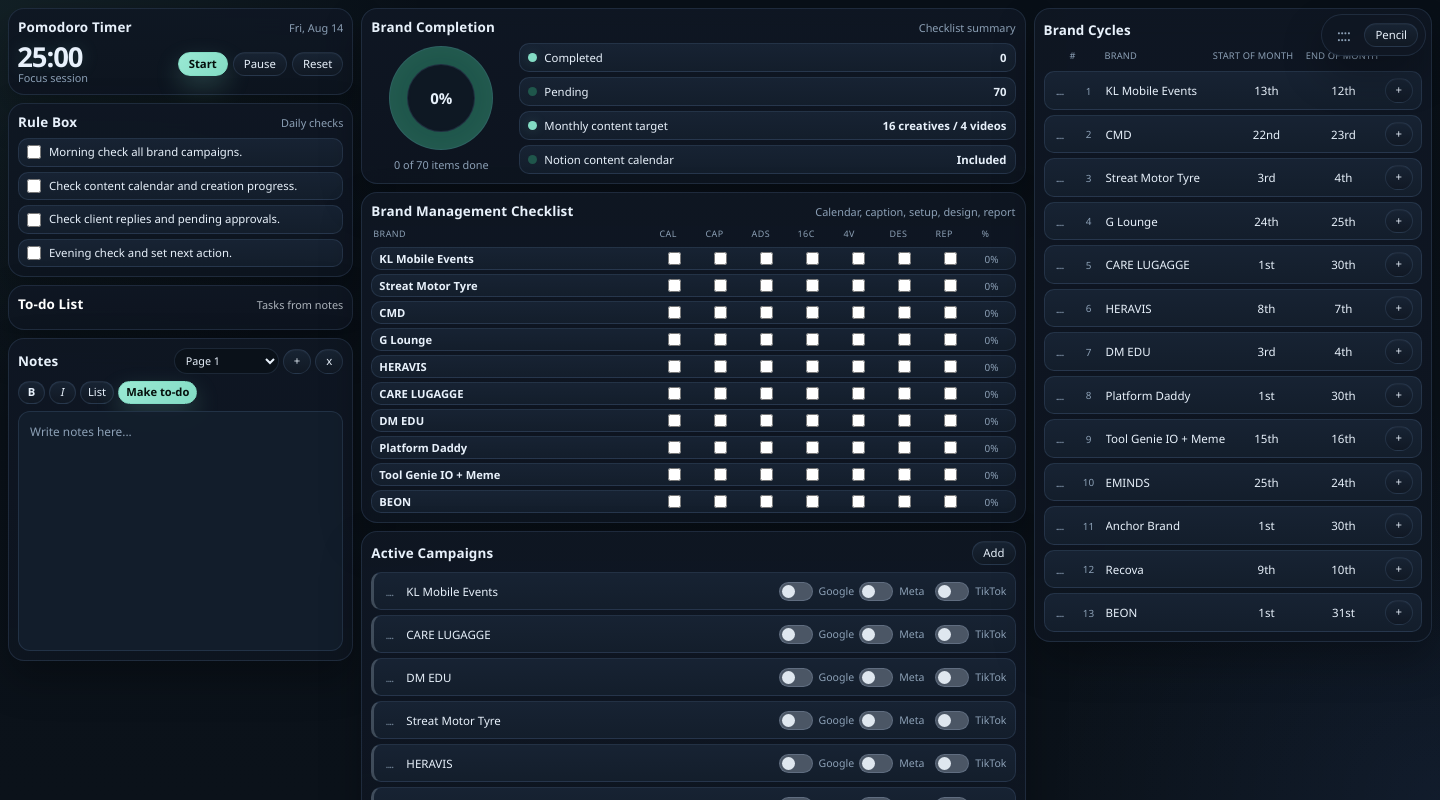
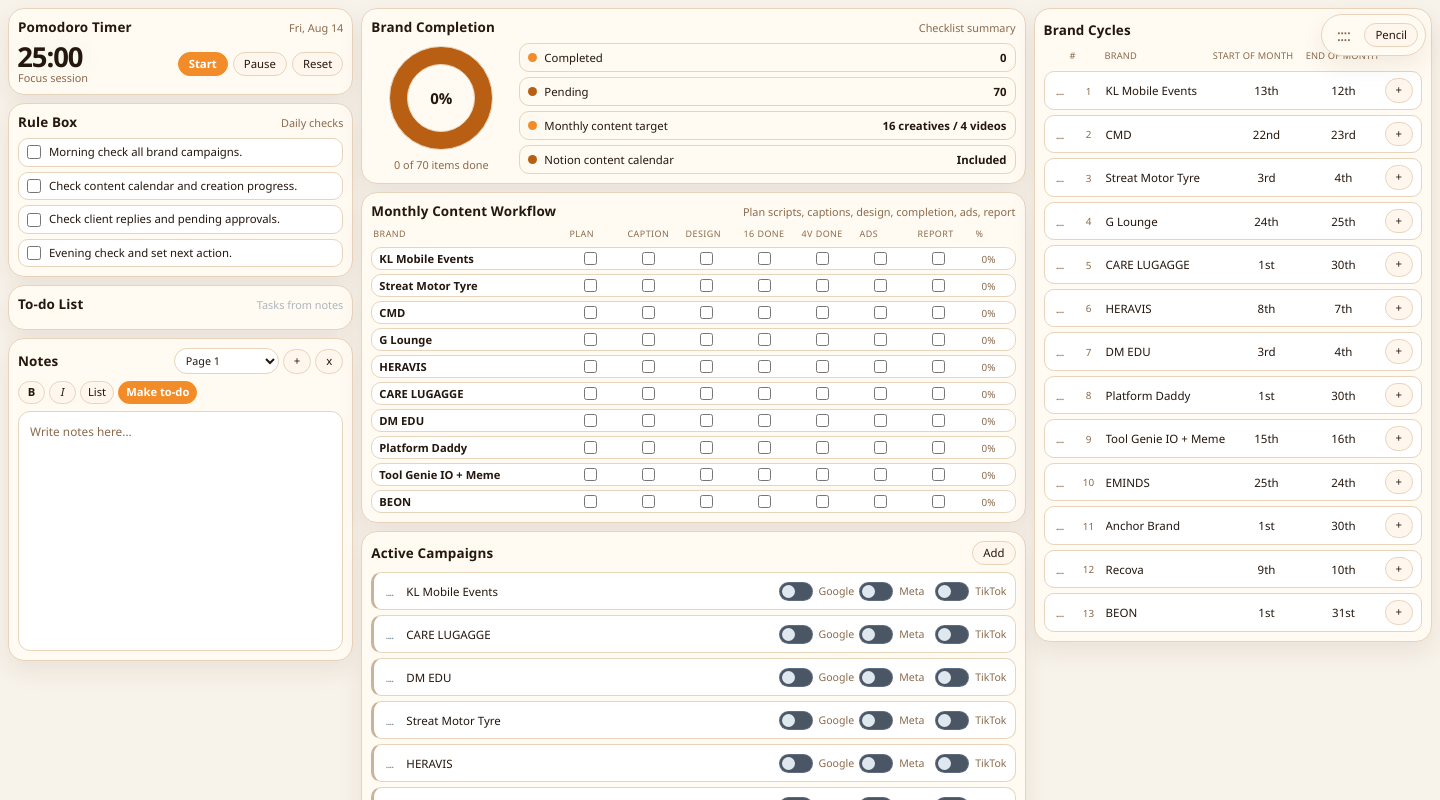
Before and after one commit to amaan1954/Command-Center, an Electron app: page index.html in a window 1440 px wide. Drawn offline with Linux system fonts and the light colour scheme; no server answers.

Commit message:
Refine content workflow UI theme

```diff
--- a/api/_gemini.js
+++ b/api/_gemini.js
@@ -24,7 +24,7 @@
 - To-do List: add, complete, reopen, delete tasks.
 - Active Campaigns: switch Google, Meta, or TikTok on/off per brand.
 - Brand Cycles: set start/end dates and add or replace brand notes.
-- Brand Checklist: set contentCalendar, caption, campaignSetup, creatives16, videos4, designerCoordination, report.
+- Brand Checklist workflow: set contentCalendar, caption, designerCoordination, creatives16, videos4, campaignSetup, report.
 - Rule Box: mark daily rules done/pending.
 - Pomodoro: start, pause, reset.
 - Notes: create note pages.
@@ -52,7 +52,7 @@
 - Use closest brand match from the dashboard instead of rejecting obvious typos.
 - If every platform is off, the campaign is inactive/grey. If any platform is on, the campaign row becomes active/green.
 - A brand cycle note is private operational scratch context for that brand.
-- Brand checklist items mean: CAL content calendar, CAP caption, ADS campaign setup, 16C sixteen creatives, 4V four videos, DES designer coordination, REP report.
+- Brand checklist items mean: contentCalendar is the content calendar plus all 16 creative ideas and 4 video scripts, caption is captions for all planned posts, designerCoordination means handed to designer/editor, creatives16 means all 16 creatives completed, videos4 means all 4 videos completed, campaignSetup means ad/campaign setup completed if needed, report means month-end report completed.
 
 When Amaan asks for a change, return actions and also reply naturally.
 When he asks a normal question, answer naturally even if no action is needed.
--- a/index.html
+++ b/index.html
@@ -1100,7 +1100,7 @@
 
     .checklist-head {
       display: grid;
-      grid-template-columns: 1.18fr repeat(7, 42px) 32px;
+      grid-template-columns: 1.18fr repeat(7, minmax(54px, 0.22fr)) 38px;
       gap: 4px;
       padding: 0 2px;
       color: var(--muted);
@@ -1111,7 +1111,7 @@
 
     .brand-row {
       display: grid;
-      grid-template-columns: 1.18fr repeat(7, 42px) 32px;
+      grid-template-columns: 1.18fr repeat(7, minmax(54px, 0.22fr)) 38px;
       gap: 4px;
       align-items: center;
       min-height: 0;
@@ -1161,6 +1161,12 @@
       transition: transform 160ms ease;
     }
 
+    .check-cell {
+      display: grid;
+      place-items: center;
+      min-width: 0;
+    }
+
     .brand-row input[type="checkbox"]:checked,
     .todo-item input[type="checkbox"]:checked {
       transform: scale(1.07);
@@ -1239,6 +1245,208 @@
     .small-note {
       color: var(--muted);
       font-size: 0.7rem;
+    }
+
+    /* Orange paper theme */
+    :root {
+      --bg: #f7f2ea;
+      --panel: #fffaf2;
+      --panel-soft: #fff3df;
+      --line: #e8d4bb;
+      --line-strong: #f28c28;
+      --text: #24170e;
+      --muted: #8a6b4d;
+      --accent: #f28c28;
+      --accent-deep: #b85f13;
+      --shadow: 0 10px 24px rgba(86, 52, 20, 0.08);
+    }
+
+    html,
+    body {
+      color: var(--text);
+      background: var(--bg);
+    }
+
+    .panel,
+    .mini-panel,
+    .todo-panel,
+    .ai-desk,
+    .ai-desk-shell,
+    .ai-chat-sidebar {
+      background: var(--panel);
+      border-color: var(--line);
+      box-shadow: var(--shadow);
+      backdrop-filter: none;
+    }
+
+    .panel:hover,
+    .mini-panel:hover,
+    .todo-panel:hover,
+    .ai-desk:hover {
+      border-color: #e7a55f;
+      box-shadow: 0 12px 28px rgba(86, 52, 20, 0.1);
+    }
+
+    .todo-panel .panel-title,
+    .panel-title,
+    .time,
+    .brand-name,
+    .ai-message-content strong {
+      color: var(--text);
+    }
+
+    .panel-meta,
+    .tiny,
+    .sub,
+    .progress-pill,
+    .ai-message-label,
+    .ai-chat-preview {
+      color: var(--muted);
+    }
+
+    button,
+    .ai-desk .primary {
+      background: #fff7ed;
+      color: var(--text);
+      border-color: var(--line);
+      box-shadow: none;
+    }
+
+    button.primary,
+    .ai-desk button.primary {
+      background: var(--accent);
+      border-color: var(--accent);
+      color: #ffffff;
+      box-shadow: none;
+    }
+
+    .rule-item,
+    .cycle-item,
+    .campaign-item,
+    .active-item,
+    .todo-item,
+    .legend-item,
+    .brand-row,
+    .notes-area,
+    .task-input,
+    .field,
+    .select,
+    .ai-command-input,
+    .ai-role-row .field,
+    .cycle-notes,
+    .ai-format-toolbar {
+      background: #ffffff;
+      border-color: var(--line);
+      color: var(--text);
+      box-shadow: none;
+    }
+
+    .brand-row::before {
+      background: #ffe3bd;
+      box-shadow: none;
+    }
+
+    .brand-row input[type="checkbox"],
+    .todo-item input[type="checkbox"],
+    .rule-item input[type="checkbox"] {
+      accent-color: var(--accent);
+    }
+
+    .pie {
+      background: conic-gradient(var(--accent) 0deg, var(--accent) 0deg, #f5d5aa 0deg, #f5d5aa 360deg);
+      border-color: var(--line);
+      box-shadow: none;
+    }
+
+    .pie::after {
+      background: var(--panel);
+      border-color: var(--line);
+    }
+
+    .legend-item {
+      background: #fffaf2;
+    }
+
+    .campaign-item {
+      border-left-color: #c9b39b;
+    }
+
+    .campaign-item.campaign-active {
+      border-left-color: #f28c28;
+      background: #fff1dd;
+      box-shadow: 0 0 0 1px rgba(242, 140, 40, 0.08);
+    }
+
+    .campaign-item.campaign-active .drag-handle {
+      color: #c66a11;
+      text-shadow: none;
+    }
+
+    .cycle-item.report-day {
+      border-color: #f28c28;
+      background: #fff1dd;
+      box-shadow: 0 0 0 2px rgba(242, 140, 40, 0.12);
+    }
+
+    .report-badge,
+    .ai-result strong {
+      color: #b85f13;
+    }
+
+    .ai-result {
+      background: #fff1dd;
+      border-color: #f1c18c;
+    }
+
+    .ai-message.user {
+      background: #fff1dd;
+      border-color: #f1c18c;
+    }
+
+    .ai-message.assistant {
+      background: #ffffff;
+      border-color: var(--line);
+    }
+
+    .ai-message-content h1,
+    .ai-message-content h2,
+    .ai-message-content h3 {
+      color: var(--text);
+    }
+
+    .ai-message-content em {
+      color: #6e4f32;
+    }
+
+    .todo-panel .todo-item {
+      background: #fffdf8;
+      border-color: var(--line);
+    }
+
+    .todo-panel .todo-item:hover {
+      background: #fff7ed;
+      border-color: #e7a55f;
+    }
+
+    .todo-panel .todo-text {
+      color: var(--text);
+    }
+
+    .todo-panel .todo-item input[type="checkbox"] {
+      accent-color: var(--accent);
+    }
+
+    .todo-panel .todo-item button {
+      background: #fff7ed;
+      border-color: var(--line);
+      color: var(--text);
+    }
+
+    .draw-controls {
+      background: #fffaf2;
+      border-color: var(--line);
+      box-shadow: var(--shadow);
+      backdrop-filter: none;
     }
 
     @media (max-width: 1080px) {
@@ -1432,19 +1640,19 @@
 
     <section class="bottom-center panel">
       <div class="panel-head">
-        <h2 class="panel-title">Brand Management Checklist</h2>
-        <span class="panel-meta">Calendar, caption, setup, design, report</span>
+        <h2 class="panel-title">Monthly Content Workflow</h2>
+        <span class="panel-meta">Plan scripts, captions, design, completion, ads, report</span>
       </div>
       <div class="tracker-layout">
         <div class="checklist-head">
           <span>Brand</span>
-          <span>Cal</span>
-          <span>Cap</span>
-          <span>Ads</span>
-          <span>16C</span>
-          <span>4V</span>
-          <span>Des</span>
-          <span>Rep</span>
+          <span title="Content calendar plus all 16 creative ideas and 4 video scripts">Plan</span>
+          <span title="Captions written for all planned posts">Caption</span>
+          <span title="Everything handed to designer/editor">Design</span>
+          <span title="All 16 creatives completed">16 Done</span>
+          <span title="All 4 videos completed">4V Done</span>
+          <span title="Campaign setup or ad work completed if needed">Ads</span>
+          <span title="Month-end report completed">Report</span>
           <span>%</span>
         </div>
         <div class="brand-checklist" id="brandChecklist"></div>
@@ -2116,7 +2324,15 @@
     function renderBrandChecklist() {
       const host = document.getElementById("brandChecklist");
       host.innerHTML = "";
-      const keys = ["contentCalendar", "caption", "campaignSetup", "creatives16", "videos4", "designerCoordination", "report"];
+      const steps = [
+        ["contentCalendar", "Plan: content calendar, 16 creative ideas, and 4 video scripts are ready"],
+        ["caption", "Captions are written for all planned posts"],
+        ["designerCoordination", "Everything is handed to designer/editor"],
+        ["creatives16", "All 16 creatives are completed"],
+        ["videos4", "All 4 videos are completed"],
+        ["campaignSetup", "Campaign/ad setup is completed if this brand needs ads"],
+        ["report", "Month-end report is completed"]
+      ];
 
       state.brandChecklist.forEach((brand, index) => {
         const row = document.createElement("div");
@@ -2128,9 +2344,14 @@
         row.appendChild(name);
 
         let done = 0;
-        keys.forEach((key) => {
+        steps.forEach(([key, label]) => {
+          const cell = document.createElement("label");
+          cell.className = "check-cell";
+          cell.title = label;
+
           const box = document.createElement("input");
           box.type = "checkbox";
+          box.setAttribute("aria-label", `${brand.name}: ${label}`);
           box.checked = Boolean(brand[key]);
           if (brand[key]) done += 1;
           box.addEventListener("change", () => {
@@ -2138,12 +2359,13 @@
             updateSummary(true);
             saveState();
           });
-          row.appendChild(box);
+          cell.appendChild(box);
+          row.appendChild(cell);
         });
 
         const percent = document.createElement("div");
         percent.className = "progress-pill";
-        const completion = Math.round((done / keys.length) * 100);
+        const completion = Math.round((done / steps.length) * 100);
         percent.textContent = `${completion}%`;
         row.style.setProperty("--progress", `${completion}%`);
         row.appendChild(percent);
@@ -2780,7 +3002,7 @@
     }
 
     function updateSummary(animate) {
-      const keys = ["contentCalendar", "caption", "campaignSetup", "creatives16", "videos4", "designerCoordination", "report"];
+      const keys = ["contentCalendar", "caption", "designerCoordination", "creatives16", "videos4", "campaignSetup", "report"];
       const total = state.brandChecklist.length * keys.length;
       const done = state.brandChecklist.reduce((sum, brand) => {
         return sum + keys.reduce((inner, key) => inner + (brand[key] ? 1 : 0), 0);
--- a/mcp/dashboard-store.mjs
+++ b/mcp/dashboard-store.mjs
@@ -9,10 +9,10 @@
 const checklistKeys = [
   "contentCalendar",
   "caption",
-  "campaignSetup",
+  "designerCoordination",
   "creatives16",
   "videos4",
-  "designerCoordination",
+  "campaignSetup",
   "report"
 ];
 
```
Also changed, not shown: INTEGRATIONS.md (+7 -1 lines), 2 other files.
